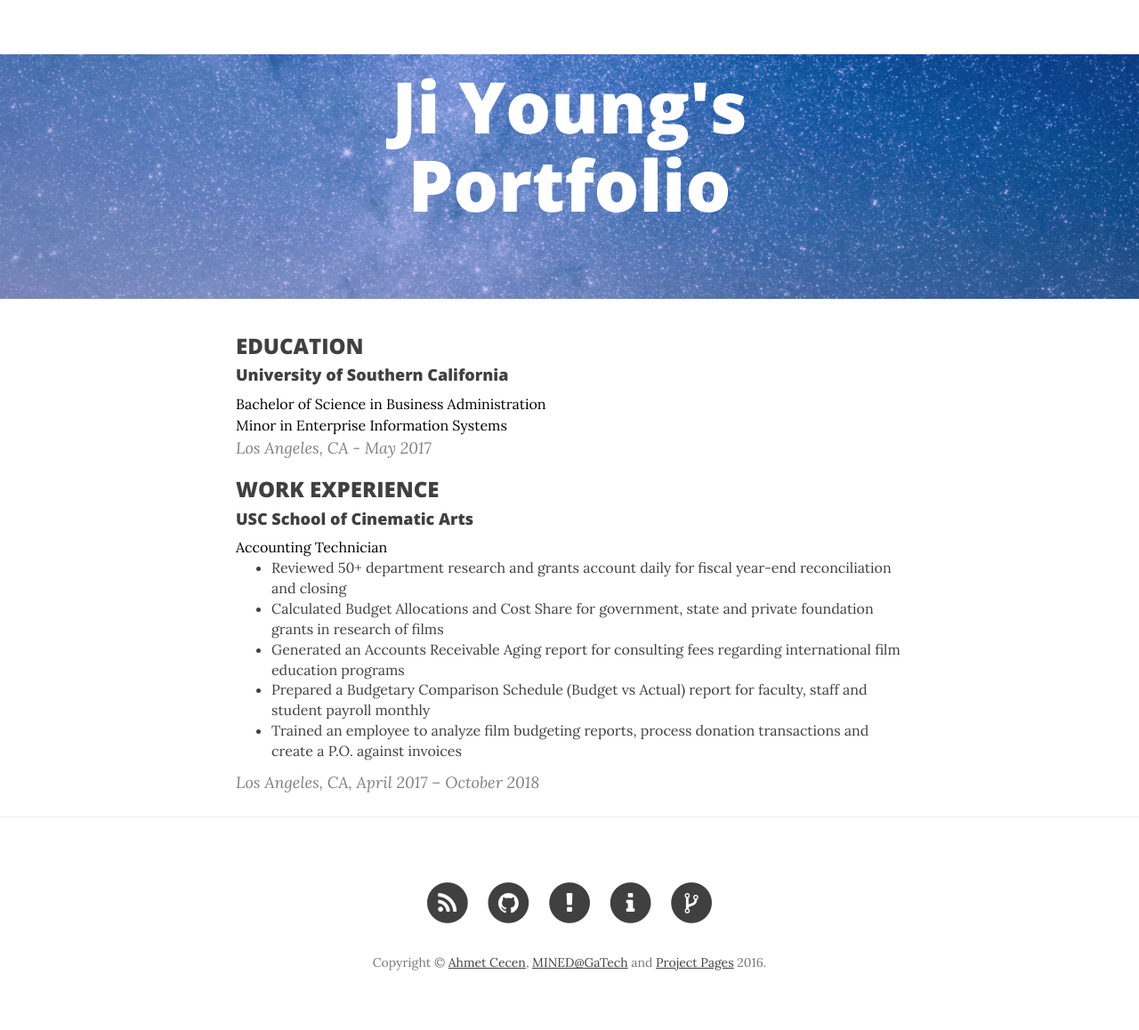
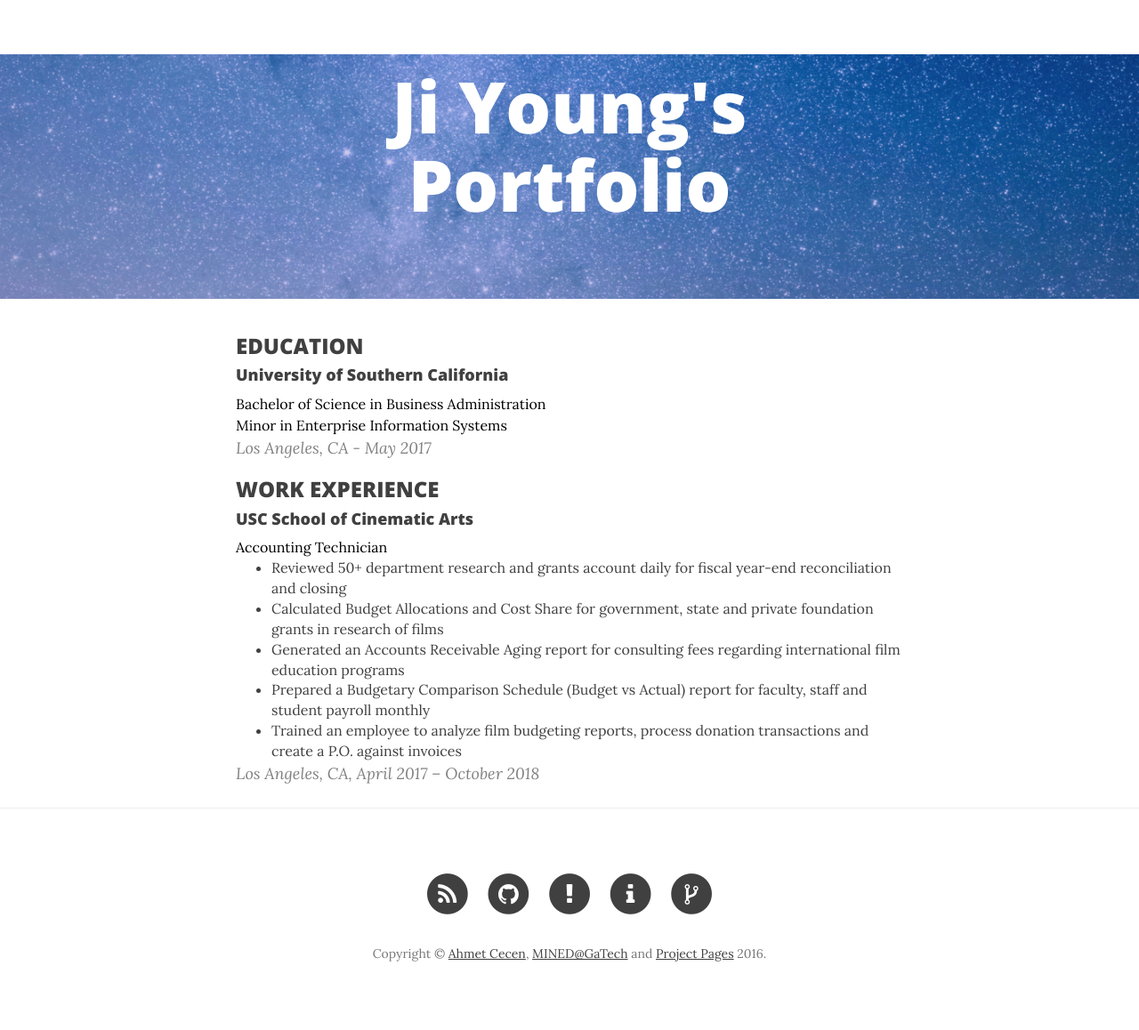
Before and after one commit to jiyoungo/jiyoungo.github.io, a Jekyll site: the page built from index.html, in a window 1280 px wide. Shown: the whole page at 89% size. Built offline with Jekyll 4.4.1, drawn with Linux system fonts in a browser that asks for light colours; nearby versions of some CDN libraries; the list of posts is cut into pages by our own code.

Commit message:
edit index page

```diff
--- a/index.html
+++ b/index.html
@@ -6,6 +6,10 @@
         margin: 0px;
         color:black;
         font-size: 16px;
+    }
+
+    .post-body-items {
+        margin-bottom: 0px;
     }
 
     .post-body-item {
@@ -35,7 +39,7 @@
     <p class="post-body">
         Accounting Technician
     </p>
-    <ul>
+    <ul class="post-body-items">
         <li class="post-body-item">
             Reviewed 50+ department research and grants account daily for fiscal year-end reconciliation and closing
         </li>
```
